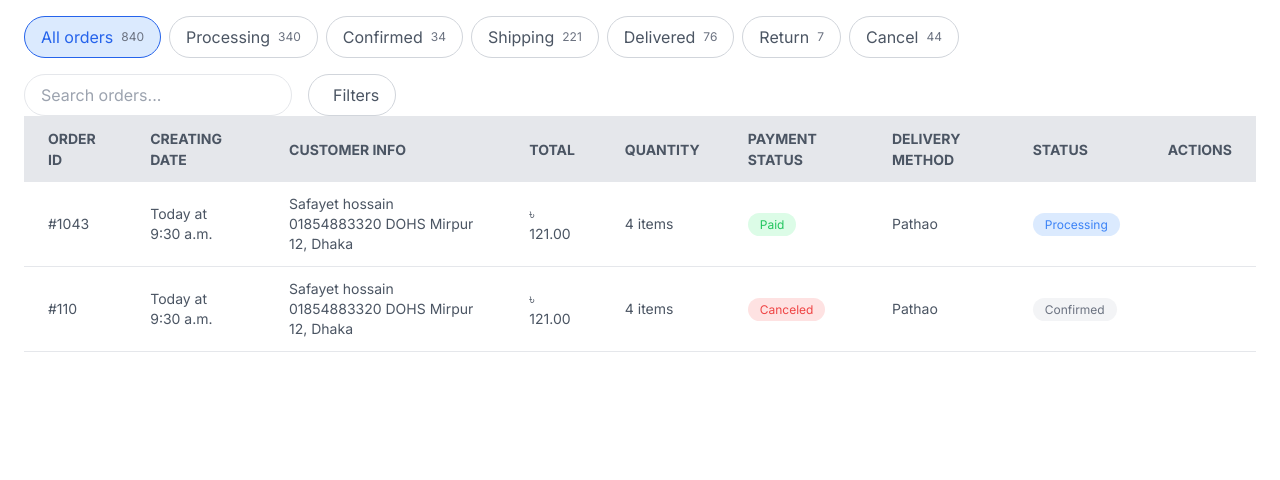
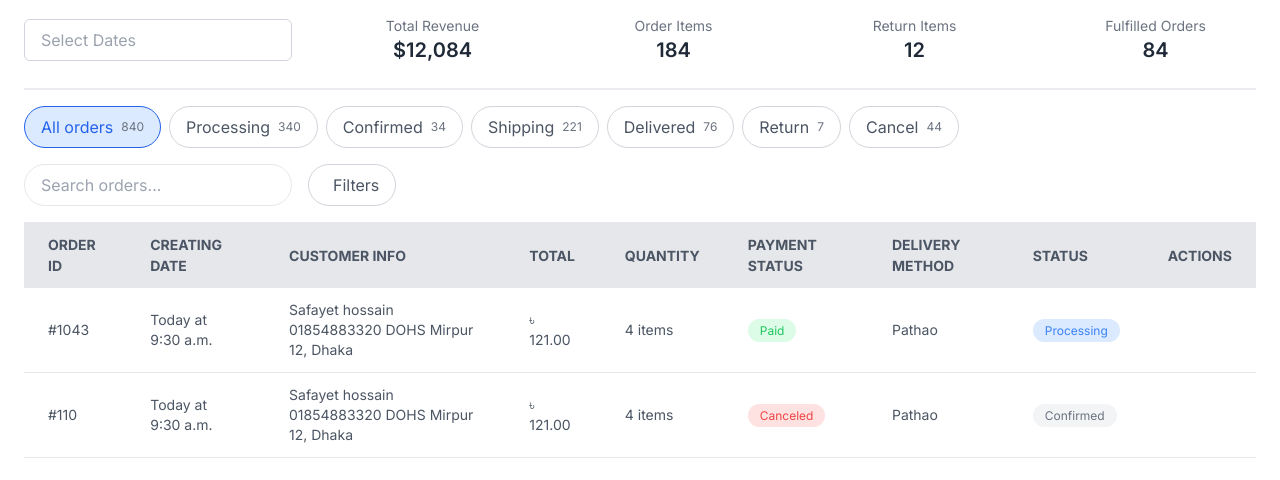
Before and after one commit to tanmoypaul1005/qzency, a Next.js app: page / in a window 1280 px wide. Shown: the top 480 px of the page. Built offline with nearby package versions, Linux system fonts and the light colour scheme.

Commit message:
chore: Update dependencies and add DashboardSummary component

```diff
--- /dev/null
+++ b/app/components/filter/DashboardSummary.js
@@ -0,0 +1,50 @@
+"use client"
+import React, { useState } from 'react';
+import DatePicker from 'react-datepicker';
+import 'react-datepicker/dist/react-datepicker.css';
+import { format } from 'date-fns';
+
+const DashboardSummary = ({ totalRevenue, orderItems, returnItems, fulfilledOrders }) => {
+    const [startDate, setStartDate] = useState(null);
+
+    const handleDateChange = (date) => {
+        setStartDate(date);
+    };
+
+    return (
+        <div className="flex flex-col items-center justify-between w-full pb-6 mx-auto space-y-6 border-b-2 border-[#EAECF0] md:flex-row md:space-y-0 md:space-x-8">
+            <div className="relative flex items-center">
+                <DatePicker
+                    selected={startDate}
+                    onChange={handleDateChange}
+                    placeholderText="Select Dates"
+                    dateFormat="MM/dd/yyyy"
+                    className="px-4 py-2 text-gray-700 border border-gray-300 rounded-md focus:outline-none focus:ring-2 focus:ring-blue-500"
+                />
+                <span className="ml-2 text-gray-600">
+                    {startDate ? format(startDate, 'MM/dd/yyyy') : ''}
+                </span>
+            </div>
+            <div className="grid w-full grid-cols-2 gap-6 md:gap-10 md:grid-cols-4">
+                <div className="flex flex-col items-center">
+                    <span className="text-sm text-gray-500">Total Revenue</span>
+                    <span className="text-xl font-semibold text-gray-800">${totalRevenue}</span>
+                </div>
+                <div className="flex flex-col items-center">
+                    <span className="text-sm text-gray-500">Order Items</span>
+                    <span className="text-xl font-semibold text-gray-800">{orderItems}</span>
+                </div>
+                <div className="flex flex-col items-center">
+                    <span className="text-sm text-gray-500">Return Items</span>
+                    <span className="text-xl font-semibold text-gray-800">{returnItems}</span>
+                </div>
+                <div className="flex flex-col items-center">
+                    <span className="text-sm text-gray-500">Fulfilled Orders</span>
+                    <span className="text-xl font-semibold text-gray-800">{fulfilledOrders}</span>
+                </div>
+            </div>
+        </div>
+    );
+};
+
+export default DashboardSummary;
--- a/app/page.js
+++ b/app/page.js
@@ -2,6 +2,7 @@ import React from 'react';
 import Table from './components/table/Table';
 import TableRow from './components/table/TableRow';
 import Filters from './components/filter/Filters';
+import DashboardSummary from './components/filter/DashboardSummary';
 
 function App() {
   const orders = [
@@ -30,8 +31,17 @@ function App() {
 
   return (
     <div className="px-6 py-4 ">
-            <Filters />
 
+        <DashboardSummary
+          totalRevenue="12,084"
+          orderItems={184}
+          returnItems={12}
+          fulfilledOrders={84}
+        />
+
+      <div className="my-4">
+      <Filters />
+      </div>
       <Table>
         {orders.map((order, index) => (
           <TableRow key={index} {...order} />
```
Also changed, not shown: package.json (+7 -5 lines), 1 other file (tests, documents, lock files or other folders).
